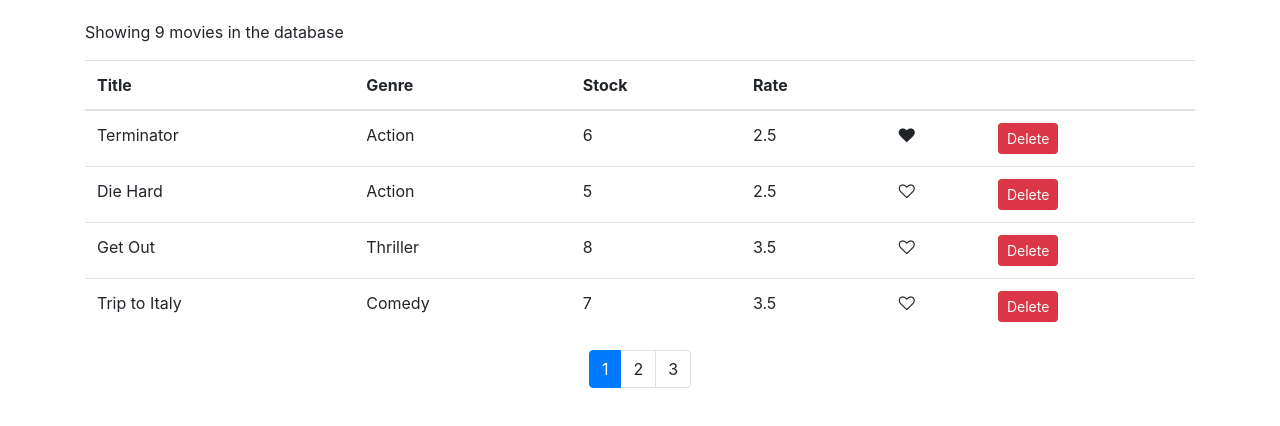
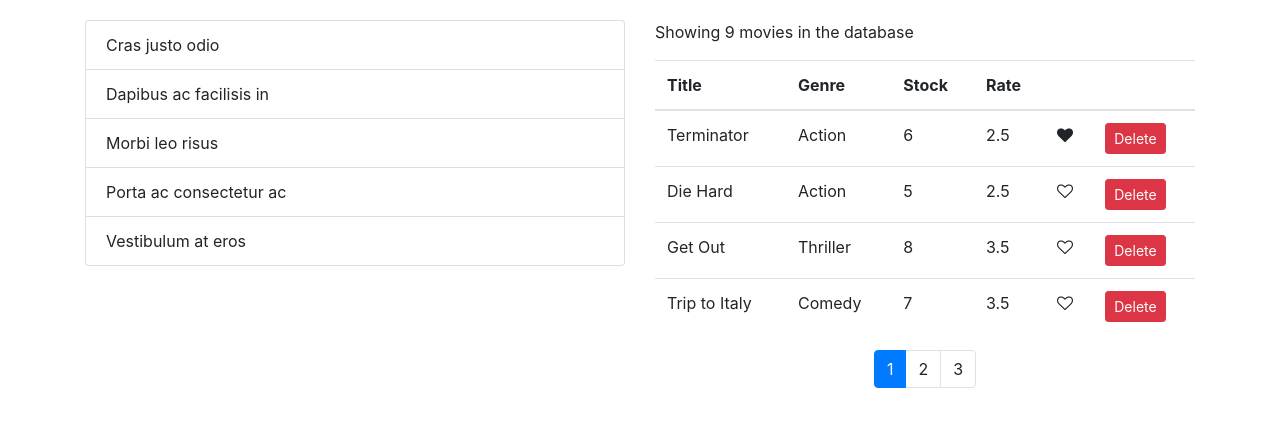
Before and after one commit to Bilal898/mosh-react, a React (Create React App) app: page / in a window 1280 px wide. Shown: the top 426 px of the page. Built offline with nearby package versions, Linux system fonts and the light colour scheme.

Commit message:
lesson 72, genre exercise

```diff
--- a/package.json
+++ b/package.json
@@ -6,6 +6,7 @@
     "bootstrap": "^4.1.1",
     "font-awesome": "^4.7.0",
     "lodash": "^4.17.10",
+    "prop-types": "^15.6.2",
     "react": "^16.12.0",
     "react-dom": "^16.12.0",
     "react-scripts": "3.2.0"
--- /dev/null
+++ b/src/components/genres.jsx
@@ -0,0 +1,13 @@
+import React from 'react'
+
+export const Genres = () => {
+    return (
+        <ul class="list-group">
+        <li class="list-group-item">Cras justo odio</li>
+        <li class="list-group-item">Dapibus ac facilisis in</li>
+        <li class="list-group-item">Morbi leo risus</li>
+        <li class="list-group-item">Porta ac consectetur ac</li>
+        <li class="list-group-item">Vestibulum at eros</li>
+        </ul>
+    )
+}
--- a/src/components/movies.jsx
+++ b/src/components/movies.jsx
@@ -1,14 +1,17 @@
 import React, { Component } from 'react'
 import { getMovies } from '../services/fakeMovieService'
+import { getGenres } from '../services/fakeGenreService'
 import Like from './common/like'
 import { Pagination } from './common/pagination';
 import { paginate } from '../utils/paginate'
+import { Genres } from './genres';
 export default class Movies extends Component {
 
     state = {
         movies: getMovies(),
         pageSize: 4,
         currentPage: 1,
+        genres: getGenres()
     }
 
     handleDelete = (movie) => {
@@ -42,6 +45,12 @@ export default class Movies extends Component {
         const movies = paginate(allMovies, currentPage, pageSize)
         return (
             <React.Fragment>
+            <div className="row">
+                <div className="col-sm">
+
+                    <Genres />
+                </div>
+                <div className="col-sm">
                     <p>Showing {count} movies in the database</p>
                     <table className="table">
                         <thead>
@@ -77,6 +86,8 @@ export default class Movies extends Component {
                         onPageChange={this.handlePageChange}
                         currentPage={currentPage}
                         />
+                </div>
+            </div>
             </React.Fragment>
         )
     }
```
Also changed, not shown: src/components/common/pagination.jsx (+8 -0 lines), 1 other file (tests, documents, lock files or other folders). Lines whose indentation alone changed are shown as unchanged.
